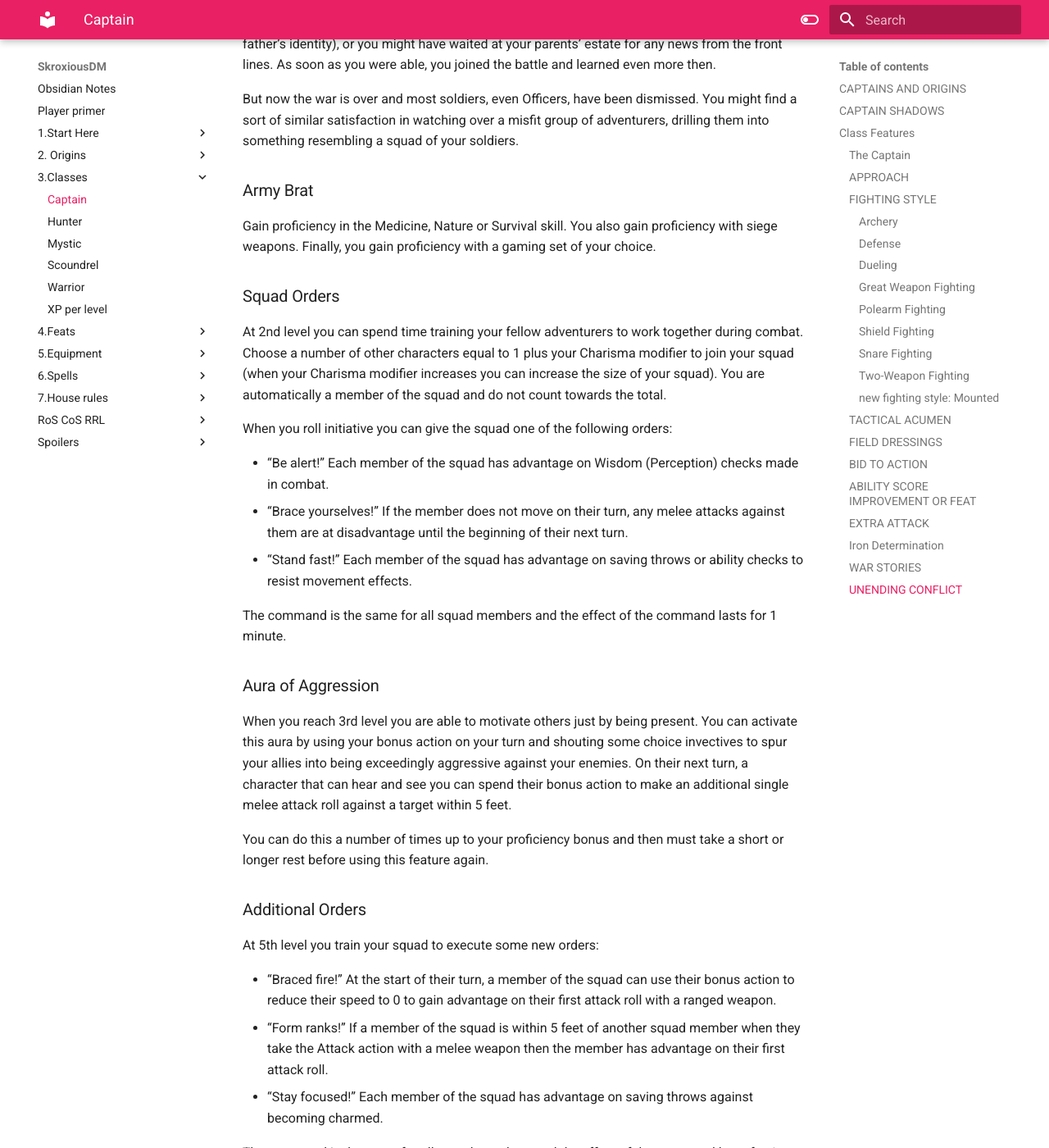
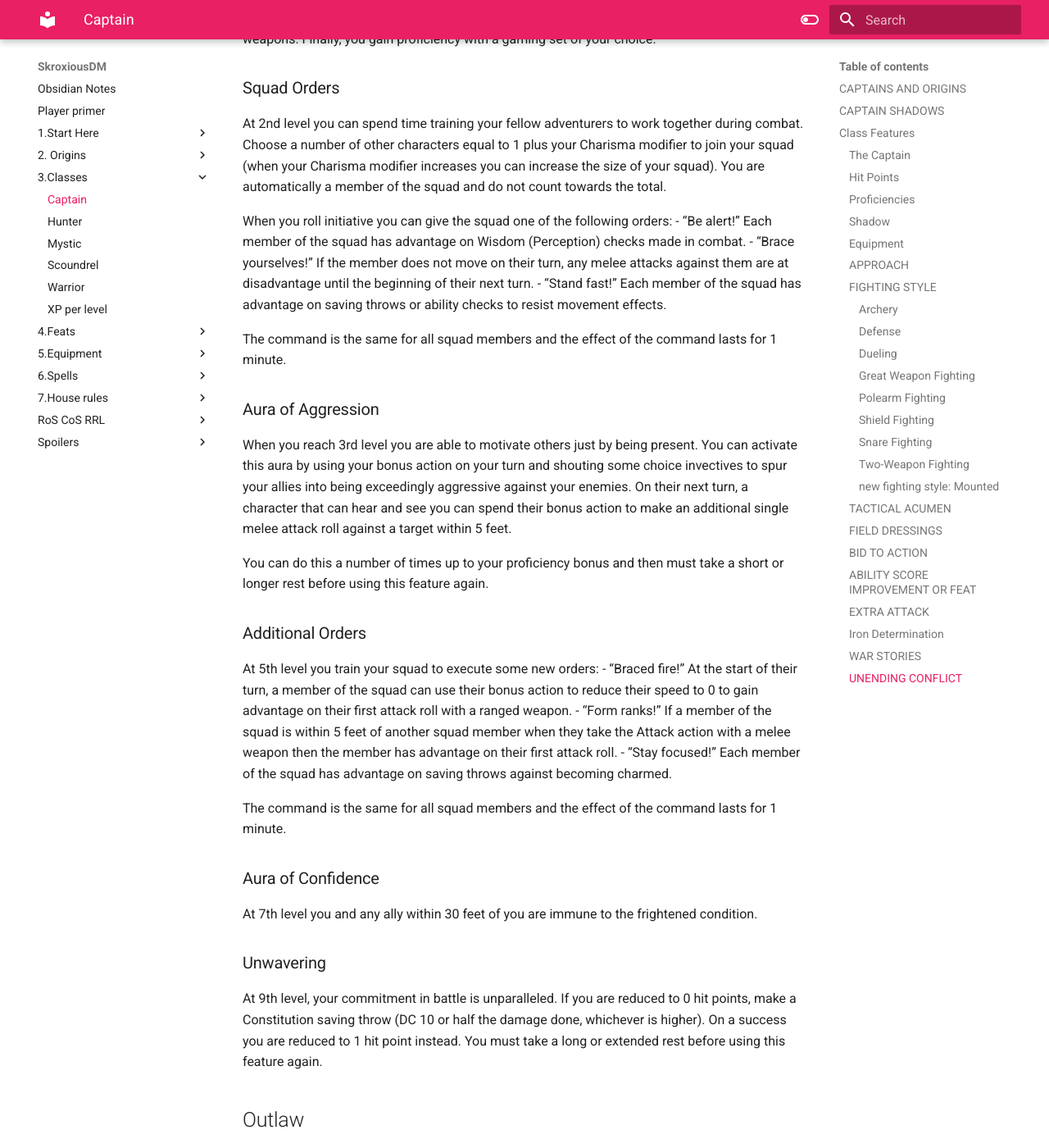
Before and after one commit to SkroxiousDM/SkroxiousDM, an MkDocs documentation site: the page built from docs/3.Classes/Captain.md, in a window 1280 px wide and 1400 px high, scrolled down 5437 px. Shown: the whole window at 82% size. Built offline with MkDocs 1.6.1 and Material for MkDocs 9.7.7, drawn with Linux system fonts in a browser that asks for light colours; some of the changed text lies outside the part shown.

Commit message:
vault backup: 2023-10-31 21:33:18

```diff
--- a/docs/3.Classes/Captain.md
+++ b/docs/3.Classes/Captain.md
@@ -3,13 +3,9 @@
 	– Field Marshal Beremo Herengol.
 
 THE CAPTAIN CLASS provides the battlefield leaders that were so important in the defeat of the Dark Lords. They are expected to lead both on the battlefield and off it, so they possess both personal martial prowess combined with a capability to command and train others to improve the fighting ability of a group as a whole.
-
 #### CAPTAINS AND ORIGINS
-
 Most captains are found among humans, especially the Ambrian nobility. Barbarian tactics are usually more direct, but they sometimes produce a chieftain that values long-­term thinking and strategy. Sometimes, exceptional ogres can become captains, focusing less on complex tactics and instead using ‘lead from the front’ tactics. Changelings are rarely trusted enough to serve as captains and the few goblin captains that exist tend to focus on leading goblin raiding parties rather than adventuring groups.
-
 #### CAPTAIN SHADOWS
-
 The Shadows of young captains can glow like their burnished armor shining in the noon-­day sun. But for those captains who have experienced battle and sent forth warriors on impossible missions, knowing that their deaths were part of a larger plan, they have darker spots where their soul no longer shines and they might begin to coalesce into darkness as a captain realizes the futility of struggling against the world itself.
 
 ## Class Features
@@ -26,138 +22,97 @@
 |8th|+4|War Stories (x2), Ability Score Improvement or Feat|
 |9th|+5|Approach, Field Dressings (d12), Extra Attack (3)|
 |10th|+5|Ability Score Improvement or Feat, Unending Conflict|
+
 As a captain, you have the following class features:
-
-Hit Points
-
+##### Hit Points
 - Hit Dice: If you are not using your origin to determine Hit Dice, your Hit Die is a d8.
 - Hit Points at 1st Level: If you do not use your origin to determine hit points, you have 8 + your Constitution modifier.
 - Hit Points at Higher Levels: If you do not use your origin to determine hit points, you gain 1d8 (or 5) + your Constitution modifier per captain level after 1st.
-
-Proficiencies
-
+##### Proficiencies
 - Armor: All armor, shields
 - Weapons: Simple weapons, martial weapons
 - Tools: None
 - Saving Throws: Charisma, Constitution
 - Skills: Choose four from Animal Handling, Athletics, Deception, History, Insight, Intimidation, Perception, Persuasion and Survival.
-
-Shadow
-
+##### Shadow
 Your Corruption Threshold is equal to twice your proficiency bonus plus your Charisma modifier, to a minimum of 2.
-
-Equipment
-
+##### Equipment
 You start with the following equipment, in addition to the equipment granted by your background:
-
 - (a) chain shirt or (b) studded leather armor, longbow, and 20 arrows
 - (a) a martial weapon and a shield or (b) two martial weapons
 - (a) a light crossbow and 20 bolts or (b) two handaxes
 - (a) a dungeoneer’s pack or (b) an explorer’s pack
-
 ### APPROACH
-
 At 1st level you also choose your approach as a leader of others. Are you a merchant master with a keen eye for prowess as well as profit? A veteran officer of the Queen’s army? An outlaw that leads others in schemes and skulduggery? Or a poet-­warrior, equally skilled with words and weapons?
 
 Your approach gives you benefits at 1st, 2nd, 3rd,  5th, 7th and 9th levels.
 
 ### FIGHTING STYLE
-
 You adopt a particular style of fighting as your specialty. Choose one of the following options. You can’t take a Fighting Style option more than once, even if you later get to choose again.
-
 ##### Archery
-
 You gain a +2 bonus to attack rolls you make with ranged weapons.
-
 ##### Defense
-
 While you are wearing armor, you gain a +1 bonus to AC.
-
 ##### Dueling
-
 When you are wielding a melee weapon in one hand and no other weapons, you gain a +2 bonus to damage rolls with that weapon.
-
 ##### Great Weapon Fighting
-
 When you roll a 1 or 2 on a damage die for an attack you make with a melee weapon that you are wielding with two hands, you can reroll the die and must use the new roll, even if the new roll is a 1 or a 2. The weapon must have the two-­handed or versatile property for you to gain this benefit.
-
 ##### Polearm Fighting
-
 When wielding a reach weapon, you can use your reaction to impose disadvantage on a melee attack roll within your reach.
-
 ##### Shield Fighting
-
 If you make a successful melee attack roll you can use your bonus action to slam a target within 5 ft with your shield. If the target is your size or smaller, it must make a Strength saving throw against 10 plus your Strength (Athletics) modifier. On a failure you can choose to move the creature 10 feet in a line, or cause it to become prone.
-
 ##### Snare Fighting
-
 If using a weapon with the ensnaring property and you make a successful attack roll, you can spend a bonus action to forgo doing damage, instead tripping the target and causing it to fall prone. This only works on creatures your size or smaller with two or less legs, or similarly shaped targets.
-
 ##### Two-Weapon Fighting
-
 When you engage in two-­weapon fighting, you can add your ability modifier to the damage of the second attack.
-
 ##### new fighting style: Mounted
 You are considered trained in mounted combat. You can also force a single attack roll targeted at your mount to target you instead.
 
 ### TACTICAL ACUMEN
-
 You are often more concerned with your group’s readiness at the expense of your own. When combat begins and you are not surprised you can take disadvantage on your initiative roll in order to give advantage on initiative rolls to a number of creatures equal to your proficiency bonus.
 
 ### FIELD DRESSINGS
-
 Starting at 1st level, you can help wounded allies during a short or long rest. If you or any friendly creatures regain hit points at the end of the rest by spending one or more Hit Dice, each of those creatures regains an extra 1d6 hit points.
 
 The extra hit points increase when you reach certain levels in this class: to 1d8 at 5th level, to 1d10 at 7th level, and to 1d12 at 9th level.
 
 ### BID TO ACTION
-
 Beginning at 2nd level, you can spur others to act quickly. When a creature’s turn ends, use your reaction to nominate a friendly creature to have its turn next instead of acting on its normal initiative count. The creature must not have already taken its turn yet this round and retains its original initiative count for future rounds.
 
 ### ABILITY SCORE IMPROVEMENT OR FEAT
-
 When you reach 2nd level, and again at 4th, 5th, 6th, 7th, 8th, and 10th level, you can increase one ability score of your choice by 2, or you can increase two ability scores of your choice by 1. As normal, you can’t increase an ability score above 20 using this feature.
 
 Instead of improving your ability scores you can instead choose to gain a feat. See  Classes and Feats}for more about feats.
 
 ### EXTRA ATTACK
-
 Beginning at 3rd level, you can attack twice, instead of once, whenever you take the Attack action on your turn. The number of attacks increases to three when you reach 18th level in this class.
 
 ### Iron Determination
-
 Spend a Recovery Die as an action to temporarily ignore a condition. The amount you roll on the die is how many rounds you can ignore the condition’s effects. This applies only to the following conditions: charmed, frightened, paralyzed, or exhaustion. During this time, you do not continue to roll saving throws to end the effect. Once the benefit ends, the condition resumes.
 
 ### WAR STORIES
-
 Beginning at 4th level, you can tell encouraging stories to steel the resolve of your companions. You may restore a number of Hit Dice equal to your proficiency bonus to each friendly creature you share a short or long rest with. Once you use this feature you must take an extended rest before using it again.
 
 At 8th level, you can use this feature twice before needing to take an extended rest.
 
 ### UNENDING CONFLICT
-
 At 10th level, when you roll initiative, you gain 1d10 + 10 temporary hit points.
 
 # Captain Approaches
-
 Each captain is a superb leader of others but their goals may be as unique as their personalities. When you choose an approach, you make a choice about what kind of leader you are and what benefits you offer those who follow you.
 
 ## Officer
-
 You grew up in or around the military. You might have been one of the children in the baggage train that every army accumulates with no sure knowledge of your parents (or at least your father’s identity), or you might have waited at your parents’ estate for any news from the front lines. As soon as you were able, you joined the battle and learned even more then.
 
 But now the war is over and most soldiers, even Officers, have been dismissed. You might find a sort of similar satisfaction in watching over a misfit group of adventurers, drilling them into something resembling a squad of your soldiers.
 
 ### Army Brat
-
 Gain proficiency in the Medicine, Nature or Survival skill. You also gain proficiency with siege weapons. Finally, you gain proficiency with a gaming set of your choice.
 
 ### Squad Orders
-
 At 2nd level you can spend time training your fellow adventurers to work together during combat. Choose a number of other characters equal to 1 plus your Charisma modifier to join your squad (when your Charisma modifier increases you can increase the size of your squad). You are automatically a member of the squad and do not count towards the total.
 
 When you roll initiative you can give the squad one of the following orders:
-
 - “Be alert!” Each member of the squad has advantage on Wisdom (Perception) checks made in combat.
 - “Brace yourselves!” If the member does not move on their turn, any melee attacks against them are at disadvantage until the beginning of their next turn.
 - “Stand fast!” Each member of the squad has advantage on saving throws or ability checks to resist movement effects.
@@ -165,15 +120,12 @@
 The command is the same for all squad members and the effect of the command lasts for 1 minute.
 
 ### Aura of Aggression
-
 When you reach 3rd level you are able to motivate others just by being present. You can activate this aura by using your bonus action on your turn and shouting some choice invectives to spur your allies into being exceedingly aggressive against your enemies. On their next turn, a character that can hear and see you can spend their bonus action to make an additional single melee attack roll against a target within 5 feet.
 
 You can do this a number of times up to your proficiency bonus and then must take a short or longer rest before using this feature again.
 
 ### Additional Orders
-
 At 5th level you train your squad to execute some new orders:
-
 - “Braced fire!” At the start of their turn, a member of the squad can use their bonus action to reduce their speed to 0 to gain advantage on their first attack roll with a ranged weapon.
 - “Form ranks!” If a member of the squad is within 5 feet of another squad member when they take the Attack action with a melee weapon then the member has advantage on their first attack roll.
 - “Stay focused!” Each member of the squad has advantage on saving throws against becoming charmed.
@@ -181,15 +133,12 @@
 The command is the same for all squad members and the effect of the command lasts for 1 minute.
 
 ### Aura of Confidence
-
 At 7th level you and any ally within 30 feet of you are immune to the frightened condition.
 
 ### Unwavering
-
 At 9th level, your commitment in battle is unparalleled. If you are reduced to 0 hit points, make a Constitution saving throw (DC 10 or half the damage done, whichever is higher). On a success you are reduced to 1 hit point instead. You must take a long or extended rest before using this feature again.
 
 ## Outlaw
-
 Not every captain fights on behalf of their higher-­ups. An Outlaw has broken free from their society and now disobeys its laws. Human Outlaws, either from the barbarians or Ambrians, are often concerned with those their society has left behind. Others, like elves or dwarves may have strained at their limitations and decided on plotting their own way forward. Outlaws focus on stealth and ranged weaponry to even the odds and remain free.
 
 ### Hard to Find
```
